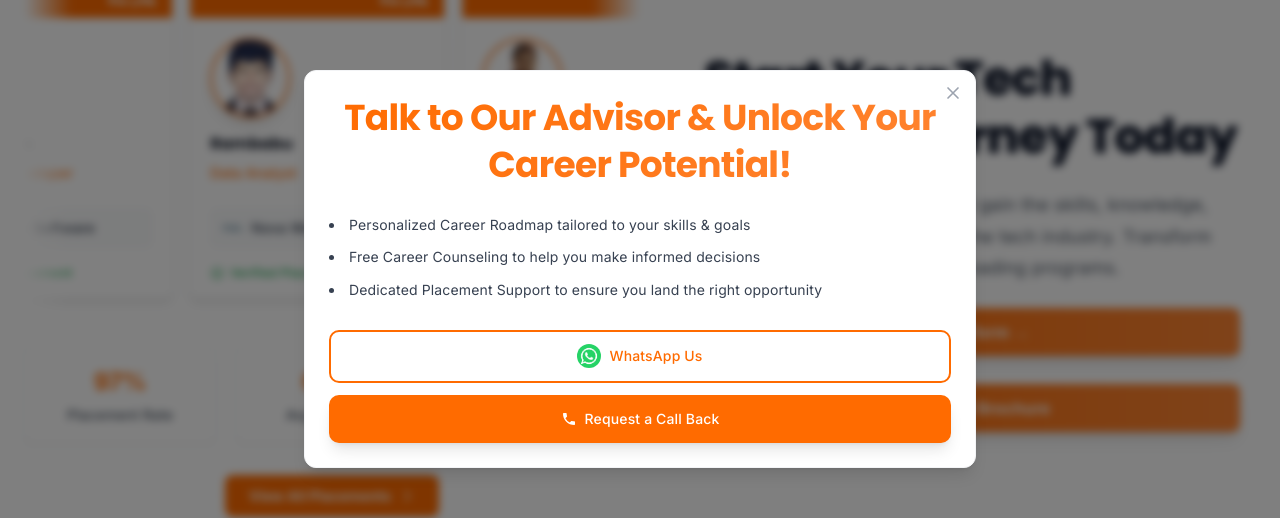
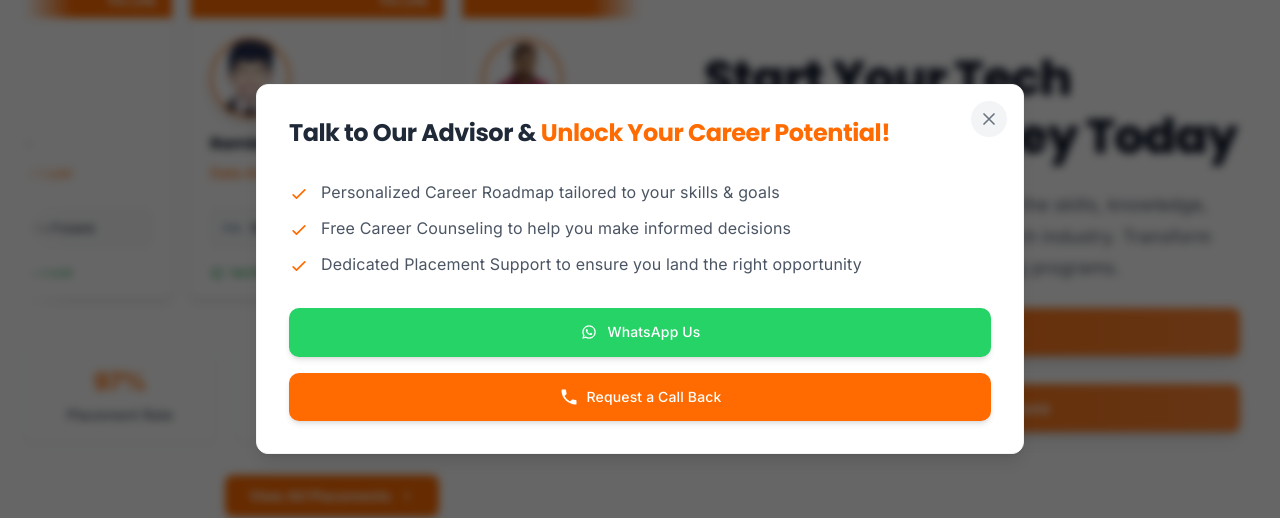
Before and after one commit to jilla-pavan/WebsiteCSA, a React (Vite) app in the folder frontend/: page / in a window 1280 px wide. Shown: the part 131-649 px from the top of the page. Built offline with nearby package versions, Linux system fonts and the light colour scheme; no server answers; grey boxes are pictures that could not be loaded.

Commit message:
Revamp CareerAdvisorModal

```diff
--- a/frontend/src/components/CareerAdvisorModal.jsx
+++ b/frontend/src/components/CareerAdvisorModal.jsx
@@ -10,19 +10,19 @@ const CareerAdvisorModal = ({ isOpen, onClose }) => {
     <div className="fixed inset-0 z-50 flex items-center justify-center font-poppins">
       {/* Backdrop */}
       <div
-        className="fixed inset-0 bg-black/50 backdrop-blur-sm"
+        className="fixed inset-0 bg-black/60 backdrop-blur-sm"
         onClick={onClose}
       ></div>
 
       {/* Modal Container */}
-      <div className="relative w-full max-w-2xl m-2 z-10">
-        <div className="card flex flex-col sm:flex-row overflow-hidden p-0">
+      <div className="relative w-full max-w-3xl m-4 z-10">
+        <div className="card flex flex-col sm:flex-row overflow-hidden p-0 bg-white rounded-2xl shadow-2xl">
           {/* Content */}
-          <div className="flex-1 p-4 sm:p-6 flex flex-col justify-center relative min-h-[220px]">
+          <div className="flex-1 p-6 sm:p-8 flex flex-col justify-center relative min-h-[280px]">
             {/* Close button */}
             <button
               onClick={onClose}
-              className="absolute top-3 right-3 text-gray-400 hover:text-primary transition-colors"
+              className="absolute top-4 right-4 text-gray-500 hover:text-primary transition-colors bg-gray-100 hover:bg-gray-200 p-2 rounded-full"
               aria-label="Close"
             >
               <svg
@@ -39,41 +39,88 @@ const CareerAdvisorModal = ({ isOpen, onClose }) => {
                 />
               </svg>
             </button>
-            <h2 className="section-title gradient-text mb-3 text-xl sm:text-2xl md:text-3xl text-left leading-tight text-center">
-              Talk to Our Advisor & Unlock Your Career Potential!
+
+            <h2 className="text-2xl sm:text-3xl md:text-4xl font-bold mb-6 text-gray-800 leading-tight">
+              Talk to Our Advisor &{" "}
+              <span className="text-[#FF6B00]">
+                Unlock Your Career Potential!
+              </span>
             </h2>
-            <ul className="text-gray-700 space-y-2 mb-5 mt-2 list-disc list-inside text-sm sm:text-base text-left">
-              <li>
-                Personalized Career Roadmap tailored to your skills & goals
+
+            <ul className="text-gray-600 space-y-3 mb-8 mt-2">
+              <li className="flex items-start gap-3">
+                <svg
+                  className="w-5 h-5 text-[#FF6B00] mt-1 flex-shrink-0"
+                  fill="none"
+                  stroke="currentColor"
+                  viewBox="0 0 24 24"
+                >
+                  <path
+                    strokeLinecap="round"
+                    strokeLinejoin="round"
+                    strokeWidth="2"
+                    d="M5 13l4 4L19 7"
+                  />
+                </svg>
+                <span>
+                  Personalized Career Roadmap tailored to your skills & goals
+                </span>
               </li>
-              <li>
-                Free Career Counseling to help you make informed decisions
+              <li className="flex items-start gap-3">
+                <svg
+                  className="w-5 h-5 text-[#FF6B00] mt-1 flex-shrink-0"
+                  fill="none"
+                  stroke="currentColor"
+                  viewBox="0 0 24 24"
+                >
+                  <path
+                    strokeLinecap="round"
+                    strokeLinejoin="round"
+                    strokeWidth="2"
+                    d="M5 13l4 4L19 7"
+                  />
+                </svg>
+                <span>
+                  Free Career Counseling to help you make informed decisions
+                </span>
               </li>
-              <li>
-                Dedicated Placement Support to ensure you land the right
-                opportunity
+              <li className="flex items-start gap-3">
+                <svg
+                  className="w-5 h-5 text-[#FF6B00] mt-1 flex-shrink-0"
+                  fill="none"
+                  stroke="currentColor"
+                  viewBox="0 0 24 24"
+                >
+                  <path
+                    strokeLinecap="round"
+                    strokeLinejoin="round"
+                    strokeWidth="2"
+                    d="M5 13l4 4L19 7"
+                  />
+                </svg>
+                <span>
+                  Dedicated Placement Support to ensure you land the right
+                  opportunity
+                </span>
               </li>
             </ul>
-            <div className="flex flex-col sm:flex-row gap-3 mt-2 w-full">
+
+            <div className="flex flex-col sm:flex-row gap-4 mt-auto">
               <a
                 href="https://api.whatsapp.com/send/?phone=916301046346&text=Hi%21+I%E2%80%99m+very+interested+%E2%80%94+can+you+send+me+more+info+as+soon+as+possible%3F&type=phone_number&app_absent=0"
                 target="_blank"
                 rel="noopener noreferrer"
-                className="btn btn-secondary flex items-center justify-center gap-2 text-sm sm:text-base w-full sm:w-auto"
+                className="btn bg-[#25D366] hover:bg-[#128C7E] text-white flex items-center justify-center gap-2 text-sm sm:text-base w-full sm:w-auto px-6 py-3 transition-all duration-300 shadow-md hover:shadow-lg"
               >
-                <img
-                  src={whatsappIcon}
-                  alt="WhatsApp"
-                  className="w-6 h-6 rounded-full"
-                />
+                <img src={whatsappIcon} alt="WhatsApp" className="w-5 h-5 rounded-full" />
                 WhatsApp Us
               </a>
               <button
-                className="btn btn-primary flex items-center justify-center gap-2 text-sm sm:text-base w-full sm:w-auto"
+                className="btn bg-[#FF6B00] hover:bg-[#E65C00] text-white flex items-center justify-center gap-2 text-sm sm:text-base w-full sm:w-auto px-6 py-3 rounded-lg transition-all duration-300 shadow-md hover:shadow-lg"
                 onClick={() => navigate("/enroll")}
               >
                 <svg
-                  className="w-4 h-4"
+                  className="w-5 h-5"
                   fill="currentColor"
                   viewBox="0 0 24 24"
                 >
@@ -83,6 +130,16 @@ const CareerAdvisorModal = ({ isOpen, onClose }) => {
               </button>
             </div>
           </div>
+
+          {/* Cartoon Image Section */}
+          <div className="hidden sm:block w-[320px] bg-gradient-to-br from-orange-50 to-orange-100 relative overflow-hidden">
+            <div className="absolute inset-0 bg-[url('https://img.freepik.com/free-vector/career-counseling-concept-illustration_114360-1000.jpg')] bg-contain bg-center bg-no-repeat opacity-90"></div>
+            <div className="absolute bottom-0 left-0 right-0 p-6 bg-gradient-to-t from-white/90 to-transparent">
+              <p className="text-base text-gray-700 text-center font-medium">
+                Let's shape your future together!
+              </p>
+            </div>
+          </div>
         </div>
       </div>
     </div>
```
